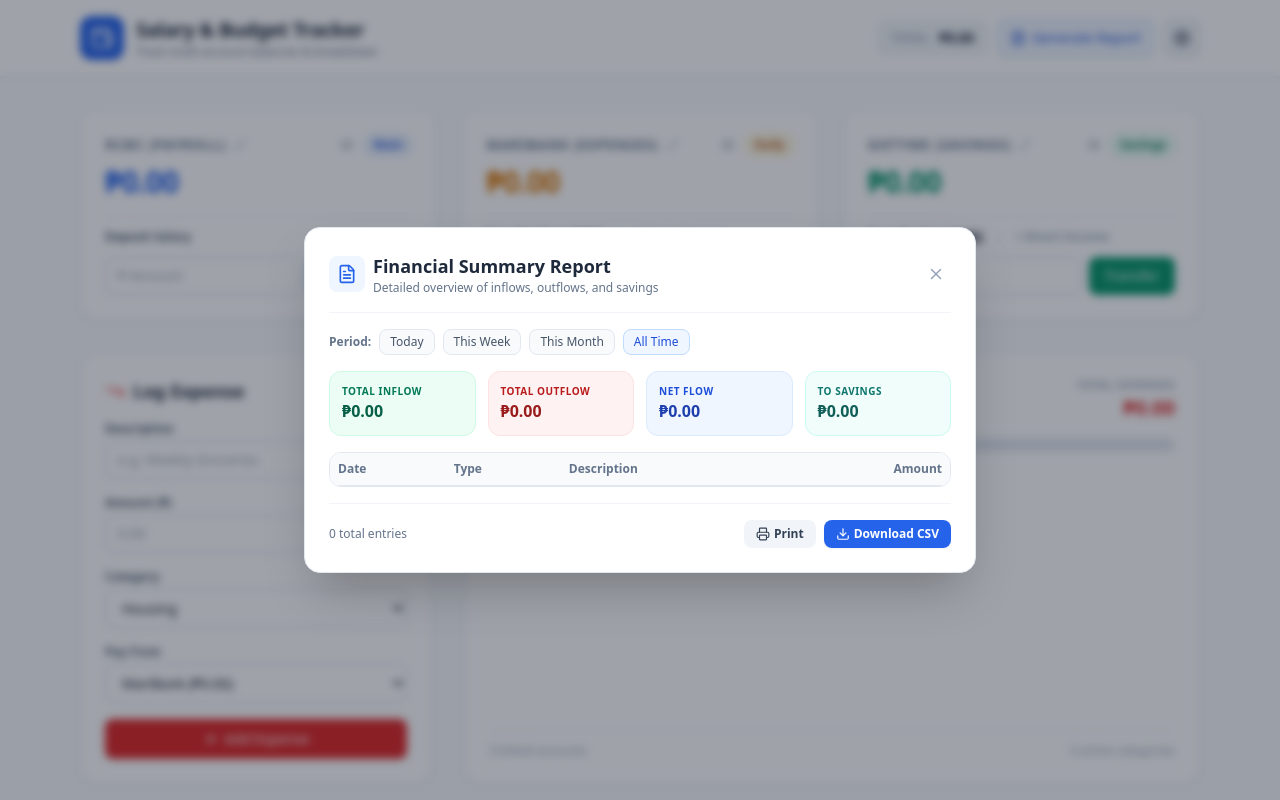
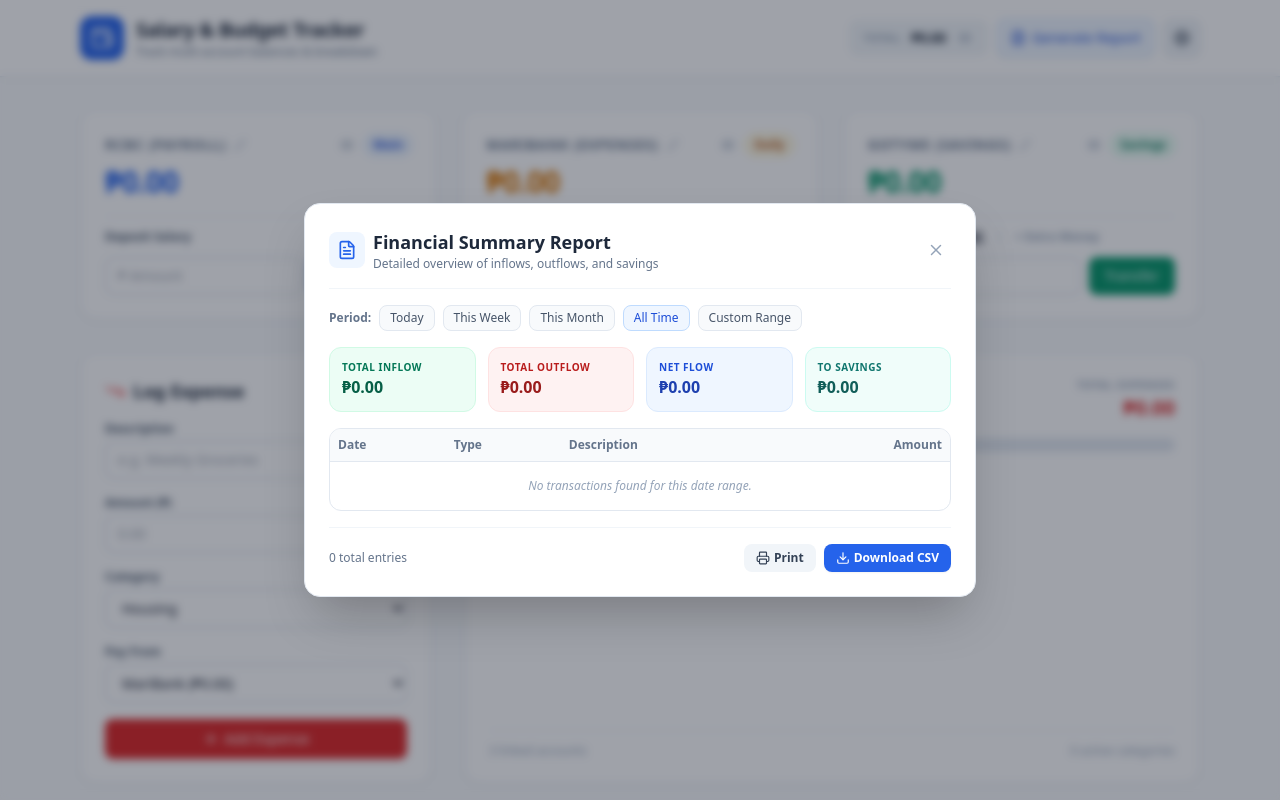
Before and after one commit to Lex-Suuu/Salary-Tracker, a React (Vite) app: page / in a window 1280 px wide. Both pictures are taken after a click on the button "Generate Report". Shown: the top 800 px of the page. Built offline with nearby package versions, Linux system fonts and the light colour scheme.

Commit message:
Add independent eye toggle to Total pill and custom report range

```diff
--- a/src/App.jsx
+++ b/src/App.jsx
@@ -6,6 +6,7 @@ import {
   Plus,
   CheckCircle2,
   AlertCircle,
+  AlertTriangle,
   Calendar,
   FileText,
   Edit2,
@@ -77,6 +78,11 @@ export default function App() {
     }
   });
 
+  // Independent Total balance hide/show state
+  const [hideTotalBalance, setHideTotalBalance] = useState(() => {
+    return localStorage.getItem('salary_tracker_hide_total') === 'true';
+  });
+
   const [notification, setNotification] = useState({ show: false, message: '', type: 'success' });
   const settingsMenuRef = useRef(null);
   const [showSettingsMenu, setShowSettingsMenu] = useState(false);
@@ -91,7 +97,9 @@ export default function App() {
   // Ledger Filter & Report Modal State
   const [ledgerView, setLedgerView] = useState('ALL'); // 'ALL' | 'EXPENSE' | 'TRANSFER' | 'SAVINGS'
   const [showReportModal, setShowReportModal] = useState(false);
-  const [reportRange, setReportRange] = useState('ALL'); // 'ALL' | 'MONTH' | 'WEEK' | 'TODAY'
+  const [reportRange, setReportRange] = useState('ALL'); // 'ALL' | 'MONTH' | 'WEEK' | 'TODAY' | 'CUSTOM'
+  const [customStartDate, setCustomStartDate] = useState('');
+  const [customEndDate, setCustomEndDate] = useState('');
 
   // Per-card action states
   const [cardModes, setCardModes] = useState({
@@ -113,7 +121,8 @@ export default function App() {
     localStorage.setItem('salary_tracker_ledger', JSON.stringify(transactions));
     localStorage.setItem('salary_tracker_accounts', JSON.stringify(accounts));
     localStorage.setItem('salary_tracker_hidden_accounts', JSON.stringify(hiddenAccounts));
-  }, [transactions, accounts, hiddenAccounts]);
+    localStorage.setItem('salary_tracker_hide_total', hideTotalBalance);
+  }, [transactions, accounts, hiddenAccounts, hideTotalBalance]);
 
   // Click outside to close settings menu
   useEffect(() => {
@@ -130,7 +139,7 @@ export default function App() {
     setNotification({ show: true, message, type });
     setTimeout(() => {
       setNotification({ show: false, message: '', type: 'success' });
-    }, 3500);
+    }, 4000);
   };
 
   const toggleAccountVisibility = (accId) => {
@@ -160,7 +169,6 @@ export default function App() {
 
   // Calculate Total Net Worth across all accounts
   const totalBalance = Object.values(balances).reduce((sum, val) => sum + val, 0);
-  const anyAccountHidden = accounts.some((acc) => !!hiddenAccounts[acc.id]);
 
   const handleStartEdit = (acc) => {
     setEditingAccountId(acc.id);
@@ -214,17 +222,18 @@ export default function App() {
     const mode = cardModes[accId] || (accId === accounts[0]?.id ? 'deposit' : 'transfer');
 
     if (mode === 'deposit' || accId === accounts[0]?.id) {
+      const isMain = accId === accounts[0]?.id;
       const newTx = {
         id: Date.now().toString(),
         date: new Date().toISOString(),
         type: 'INCOME',
-        description: `Deposit (${targetAccount?.name || 'Account'})`,
+        description: isMain ? `Deposit (${targetAccount?.name || 'Account'})` : `Extra Money (${targetAccount?.name || 'Account'})`,
         amount: amt,
         toId: targetAccount?.id || accId,
         toName: targetAccount?.name || 'Account'
       };
       setTransactions([newTx, ...transactions]);
-      showToast(`Deposited ₱${amt.toLocaleString()} to ${targetAccount?.name}`);
+      showToast(`Added ₱${amt.toLocaleString()} to ${targetAccount?.name}`);
     } else {
       if (amt > (balances[mainAccount?.id] || 0)) {
         showToast(`Insufficient funds in ${mainAccount?.name || 'Main Account'}`, 'error');
@@ -247,6 +256,10 @@ export default function App() {
 
     setCardAmounts({ ...cardAmounts, [accId]: '' });
   };
+
+  // Calculations for Expense Distribution & Thresholds
+  const expenseTransactions = (transactions || []).filter((tx) => tx?.type === 'EXPENSE');
+  const totalExpenses = expenseTransactions.reduce((acc, tx) => acc + (parseFloat(tx.amount) || 0), 0);
 
   const handleAddExpense = (e) => {
     e.preventDefault();
@@ -281,11 +294,19 @@ export default function App() {
       fromName: sourceAccount?.name || 'Unknown'
     };
 
+    const nextTotalExpenses = totalExpenses + amt;
     setTransactions([newTx, ...transactions]);
     setDesc('');
     setExpenseAmount('');
     setCustomCategory('');
+
+    if (nextTotalExpenses >= 1000 && totalExpenses < 1000) {
+      showToast(`Warning: Total expenses reached ₱${nextTotalExpenses.toLocaleString('en-US', { minimumFractionDigits: 2 })} (₱1,000+ limit crossed)!`, 'warning');
+    } else if (nextTotalExpenses >= 800 && nextTotalExpenses < 1000) {
+      showToast(`Notice: You've spent ₱${nextTotalExpenses.toLocaleString('en-US', { minimumFractionDigits: 2 })} — almost ₱1,000!`, 'warning');
+    } else {
       showToast(`Logged expense: ₱${amt.toLocaleString()} (${finalCategory})`);
+    }
   };
 
   const handleDeleteTx = (id) => {
@@ -301,10 +322,6 @@ export default function App() {
       showToast('All transaction records cleared');
     }
   };
-
-  // Calculations for Expense Distribution
-  const expenseTransactions = (transactions || []).filter((tx) => tx?.type === 'EXPENSE');
-  const totalExpenses = expenseTransactions.reduce((acc, tx) => acc + (parseFloat(tx.amount) || 0), 0);
 
   const categoryTotals = expenseTransactions.reduce((acc, tx) => {
     const cat = tx?.category || 'Other';
@@ -341,7 +358,7 @@ export default function App() {
     return true; // 'ALL'
   });
 
-  // Report Date Filter (Today, This Week, This Month, All Time)
+  // Report Date Filter (Today, This Week, This Month, All Time, Custom Range)
   const getReportTransactions = () => {
     const now = new Date();
     return (transactions || []).filter((tx) => {
@@ -364,6 +381,12 @@ export default function App() {
           txDate.getMonth() === now.getMonth() &&
           txDate.getFullYear() === now.getFullYear()
         );
+      }
+      if (reportRange === 'CUSTOM') {
+        if (!customStartDate && !customEndDate) return true;
+        const start = customStartDate ? new Date(customStartDate + 'T00:00:00') : new Date('1970-01-01');
+        const end = customEndDate ? new Date(customEndDate + 'T23:59:59') : new Date('2099-12-31');
+        return txDate >= start && txDate <= end;
       }
       return true; // 'ALL'
     });
@@ -460,10 +483,20 @@ export default function App() {
       {notification.show && (
         <div
           className={`fixed top-5 right-5 z-50 flex items-center gap-2 px-4 py-3 rounded-lg shadow-lg text-white font-medium transition-all duration-300 ${
-            notification.type === 'error' ? 'bg-red-600' : 'bg-emerald-600'
+            notification.type === 'error'
+              ? 'bg-red-600'
+              : notification.type === 'warning'
+              ? 'bg-amber-600'
+              : 'bg-emerald-600'
           }`}
         >
-          {notification.type === 'error' ? <AlertCircle size={20} /> : <CheckCircle2 size={20} />}
+          {notification.type === 'error' ? (
+            <AlertCircle size={20} />
+          ) : notification.type === 'warning' ? (
+            <AlertTriangle size={20} />
+          ) : (
+            <CheckCircle2 size={20} />
+          )}
           <span>{notification.message}</span>
         </div>
       )}
@@ -483,12 +516,24 @@ export default function App() {
 
           {/* Action Bar: Total Balance Badge, Generate Report, and Settings Gear Icon */}
           <div className="flex items-center gap-2.5 relative">
-            {/* Total Balance Pill */}
+            {/* Total Balance Pill with its own Eye toggle */}
             <div className="flex items-center gap-2 bg-slate-100/90 border border-slate-200/90 px-3 py-1.5 rounded-lg shadow-xs">
               <span className="text-[11px] font-bold uppercase tracking-wider text-slate-400">Total:</span>
               <span className="text-sm font-extrabold text-slate-800 tracking-tight">
-                {formatCurrency(totalBalance, anyAccountHidden)}
+                {formatCurrency(totalBalance, hideTotalBalance)}
               </span>
+              <button
+                type="button"
+                onClick={() => setHideTotalBalance(!hideTotalBalance)}
+                className={`p-0.5 ml-0.5 rounded transition-colors ${
+                  hideTotalBalance
+                    ? 'text-slate-800 hover:text-slate-900'
+                    : 'text-slate-400 hover:text-slate-600'
+                }`}
+                title={hideTotalBalance ? 'Show Total Balance' : 'Hide Total Balance'}
+              >
+                {hideTotalBalance ? <EyeOff size={14} /> : <Eye size={14} />}
+              </button>
             </div>
 
             <button
@@ -638,7 +683,7 @@ export default function App() {
                           currentMode === 'deposit' ? 'text-slate-900 underline font-bold' : 'text-slate-400 hover:text-slate-600'
                         }`}
                       >
-                        + Direct Income
+                        + Extra Money
                       </button>
                     </div>
                   )}
@@ -747,9 +792,26 @@ export default function App() {
             </form>
           </div>
 
-          {/* Line Distribution Breakdown */}
+          {/* Line Distribution Breakdown & Spending Threshold Warning */}
           <div className="lg:col-span-2 bg-white p-6 rounded-2xl border border-slate-200 shadow-sm flex flex-col justify-between">
             <div>
+              {/* Dynamic Spending Warning Banner */}
+              {totalExpenses >= 1000 ? (
+                <div className="mb-4 p-3 bg-red-50 border border-red-200 rounded-xl flex items-center gap-2.5 text-red-700 text-xs font-semibold">
+                  <AlertCircle size={18} className="shrink-0 text-red-600" />
+                  <span>
+                    Warning: Total expenses have reached <strong>{formatCurrency(totalExpenses)}</strong>, exceeding the ₱1,000 threshold limit!
+                  </span>
+                </div>
+              ) : totalExpenses >= 800 ? (
+                <div className="mb-4 p-3 bg-amber-50 border border-amber-200 rounded-xl flex items-center gap-2.5 text-amber-800 text-xs font-semibold">
+                  <AlertTriangle size={18} className="shrink-0 text-amber-600" />
+                  <span>
+                    Heads up! You have spent <strong>{formatCurrency(totalExpenses)}</strong>. You are almost at your ₱1,000 spending limit.
+                  </span>
+                </div>
+              ) : null}
+
               <div className="flex flex-wrap items-center justify-between gap-2 mb-3">
                 <div className="flex items-center gap-2">
                   <div className="p-2 bg-blue-50 text-blue-600 rounded-lg">
@@ -763,7 +825,9 @@ export default function App() {
 
                 <div className="text-right">
                   <span className="text-[11px] font-semibold uppercase tracking-wider text-slate-400 block">Total Expenses</span>
-                  <span className="text-xl font-extrabold text-red-600">{formatCurrency(totalExpenses, false)}</span>
+                  <span className={`text-xl font-extrabold ${totalExpenses >= 1000 ? 'text-red-700 animate-pulse' : 'text-red-600'}`}>
+                    {formatCurrency(totalExpenses, false)}
+                  </span>
                 </div>
               </div>
 
@@ -820,7 +884,7 @@ export default function App() {
           </div>
         </section>
 
-        {/* Transaction Ledger Table */}
+        {/* Transaction Ledger Table (Always Unhidden) */}
         <section className="bg-white rounded-2xl border border-slate-200 shadow-sm overflow-hidden">
           <div className="p-6 border-b border-slate-100 flex flex-wrap items-center justify-between gap-4">
             <div className="flex items-center gap-2">
@@ -875,7 +939,6 @@ export default function App() {
                   {filteredTransactions.map((tx) => {
                     const isExpense = tx.type === 'EXPENSE';
                     const isIncome = tx.type === 'INCOME';
-                    const isTxHidden = (tx.fromId && hiddenAccounts[tx.fromId]) || (tx.toId && hiddenAccounts[tx.toId]);
 
                     return (
                       <tr key={tx.id} className="hover:bg-slate-50/70 transition-colors">
@@ -913,7 +976,7 @@ export default function App() {
                             isIncome ? 'text-emerald-600' : isExpense ? 'text-red-600' : 'text-slate-700'
                           }`}
                         >
-                          {isExpense ? '-' : isIncome ? '+' : ''}{formatCurrency(tx.amount, isTxHidden)}
+                          {isExpense ? '-' : isIncome ? '+' : ''}{formatCurrency(tx.amount, false)}
                         </td>
                         <td className="py-3.5 px-4 text-center">
                           <button
@@ -1050,14 +1113,15 @@ export default function App() {
                 </button>
               </div>
 
-              {/* Range Filters: Today, This Week, This Month, All Time */}
-              <div className="flex items-center gap-2 my-4">
+              {/* Range Filters: Today, This Week, This Month, All Time, Custom Range */}
+              <div className="flex flex-wrap items-center gap-2 my-4">
                 <span className="text-xs font-semibold text-slate-500">Period:</span>
                 {[
                   { label: 'Today', value: 'TODAY' },
                   { label: 'This Week', value: 'WEEK' },
                   { label: 'This Month', value: 'MONTH' },
-                  { label: 'All Time', value: 'ALL' }
+                  { label: 'All Time', value: 'ALL' },
+                  { label: 'Custom Range', value: 'CUSTOM' }
                 ].map((period) => (
                   <button
                     key={period.value}
@@ -1072,6 +1136,42 @@ export default function App() {
                   </button>
                 ))}
               </div>
+
+              {/* Custom Date Range Picker Inputs */}
+              {reportRange === 'CUSTOM' && (
+                <div className="flex flex-wrap items-center gap-3 p-3 bg-blue-50/50 border border-blue-100 rounded-xl mb-4 animate-in fade-in duration-150">
+                  <div className="flex items-center gap-1.5">
+                    <label className="text-xs font-bold text-slate-600">From:</label>
+                    <input
+                      type="date"
+                      value={customStartDate}
+                      onChange={(e) => setCustomStartDate(e.target.value)}
+                      className="px-2.5 py-1 border border-slate-300 rounded-lg text-xs bg-white focus:outline-none focus:ring-2 focus:ring-blue-500"
+                    />
+                  </div>
+                  <div className="flex items-center gap-1.5">
+                    <label className="text-xs font-bold text-slate-600">To:</label>
+                    <input
+                      type="date"
+                      value={customEndDate}
+                      onChange={(e) => setCustomEndDate(e.target.value)}
+                      className="px-2.5 py-1 border border-slate-300 rounded-lg text-xs bg-white focus:outline-none focus:ring-2 focus:ring-blue-500"
+                    />
+                  </div>
+                  {(customStartDate || customEndDate) && (
+                    <button
+                      type="button"
+                      onClick={() => {
+                        setCustomStartDate('');
+                        setCustomEndDate('');
+                      }}
+                      className="text-xs text-blue-600 hover:underline font-medium ml-auto"
+                    >
+                      Clear Dates
+                    </button>
+                  )}
+                </div>
+              )}
 
               {/* Summary Cards */}
               <div className="grid grid-cols-2 sm:grid-cols-4 gap-3 my-4">
@@ -1105,14 +1205,22 @@ export default function App() {
                     </tr>
                   </thead>
                   <tbody className="divide-y divide-slate-100">
-                    {reportList.map((tx) => (
+                    {reportList.length === 0 ? (
+                      <tr>
+                        <td colSpan="4" className="p-4 text-center text-slate-400 italic">
+                          No transactions found for this date range.
+                        </td>
+                      </tr>
+                    ) : (
+                      reportList.map((tx) => (
                         <tr key={tx.id}>
                           <td className="p-2 text-slate-500">{new Date(tx.date).toLocaleDateString()}</td>
                           <td className="p-2 font-semibold text-slate-700">{tx.type}</td>
                           <td className="p-2 text-slate-800 truncate max-w-[160px]">{tx.description}</td>
                           <td className="p-2 text-right font-bold text-slate-800">{formatCurrency(tx.amount)}</td>
                         </tr>
-                    ))}
+                      ))
+                    )}
                   </tbody>
                 </table>
               </div>
```
Lines whose indentation alone changed are shown as unchanged.
